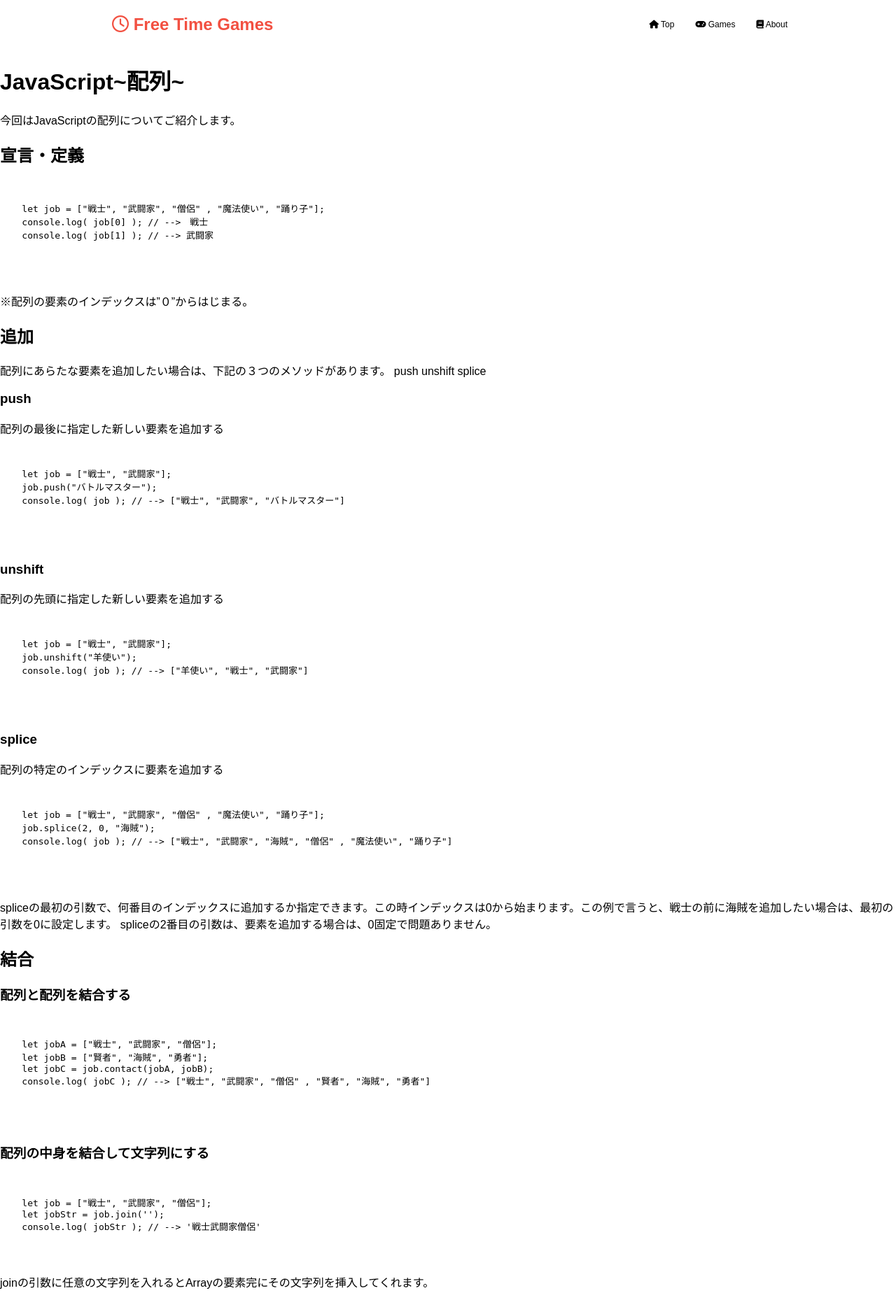
After one commit to Aki321/ftmgames, a PHP site: page /blog/jsArray.php in a window 1280 px wide. The commit adds this page. Shown: the top 1858 px of the page at 70% size. Run offline with PHP 8.4, Linux system fonts and the light colour scheme; some libraries are stand-ins or nearby versions.

Commit message:
Add blog Array

```diff
--- /dev/null
+++ b/blog/jsArray.php
@@ -0,0 +1,270 @@
+<!DOCTYPE html>
+<html lang="ja">
+<head>
+    <meta charset="utf-8">
+    <title>JavaScript入門</title>
+    <meta name="viewport" content="width=device-width, initial-scale=1.0">
+    <link rel="stylesheet" type="text/css" href="css/style.css">
+    <script src="https://kit.fontawesome.com/f3dff3c59a.js" crossorigin="anonymous"></script>
+</head>
+<body>
+    <header>
+        <div class="container">
+            <div class="container-small">
+                <a href="../index.php" class="headA"><span class="far fa-clock icon"></span> Free Time Games</a>
+
+                <button type="button" class="headC">
+                    <span class="fa fa-bars" title="MENU"></span>
+                </button>
+            </div>
+
+            <nav class="top_menu">
+                <ul>
+                    <li class="top">
+                        <a href="../index.php"><span class="fas fa-home"></span> Top</a>
+                    </li>
+                    <li class="games">
+                        <a href="../index.php"><span class="fas fa-gamepad"></span> Games</a>
+                    </li>
+                    <li class="about">
+                        <a href="../index.php"><span class="fas fa-book"></span> About</a>
+                    </li>
+                </ul>
+            </nav>
+        </div>
+    </header>
+    <main>
+        <h1>JavaScript~配列~</h1>
+        今回はJavaScriptの配列についてご紹介します。
+
+        <h2>宣言・定義</h2>
+            <pre>
+            <code>
+
+    let job = ["戦士", "武闘家", "僧侶" , "魔法使い", "踊り子"];
+    console.log( job[0] ); // -->　戦士
+    console.log( job[1] ); // --> 武闘家
+
+
+            </code>
+            </pre>
+            ※配列の要素のインデックスは”０”からはじまる。
+
+        <h2>追加</h2>
+        配列にあらたな要素を追加したい場合は、下記の３つのメソッドがあります。
+        push
+        unshift
+        splice
+        <h3>push</h3>
+        配列の最後に指定した新しい要素を追加する
+        <pre>
+            <code>
+
+    let job = ["戦士", "武闘家"];
+    job.push("バトルマスター");
+    console.log( job ); // --> ["戦士", "武闘家", "バトルマスター"]
+
+
+            </code>
+        </pre>
+
+        <h3>unshift</h3>
+        配列の先頭に指定した新しい要素を追加する
+        <pre>
+            <code>
+
+    let job = ["戦士", "武闘家"];
+    job.unshift("羊使い");
+    console.log( job ); // --> ["羊使い", "戦士", "武闘家"]
+
+
+            </code>
+        </pre>
+
+
+        <h3>splice</h3>
+        配列の特定のインデックスに要素を追加する
+        <pre>
+            <code>
+
+    let job = ["戦士", "武闘家", "僧侶" , "魔法使い", "踊り子"];
+    job.splice(2, 0, "海賊");
+    console.log( job ); // --> ["戦士", "武闘家", "海賊", "僧侶" , "魔法使い", "踊り子"]
+
+
+            </code>
+        </pre>
+        spliceの最初の引数で、何番目のインデックスに追加するか指定できます。この時インデックスは0から始まります。この例で言うと、戦士の前に海賊を追加したい場合は、最初の引数を0に設定します。
+        spliceの2番目の引数は、要素を追加する場合は、0固定で問題ありません。
+
+        <h2>結合</h2>
+        <h3>配列と配列を結合する</h3>
+        <pre>
+            <code>
+
+    let jobA = ["戦士", "武闘家", "僧侶"];
+    let jobB = ["賢者", "海賊", "勇者"];
+    let jobC = job.contact(jobA, jobB);
+    console.log( jobC ); // --> ["戦士", "武闘家", "僧侶" , "賢者", "海賊", "勇者"]
+
+
+            </code>
+        </pre>
+
+        <h3>配列の中身を結合して文字列にする</h3>
+
+        <pre>
+            <code>
+
+    let job = ["戦士", "武闘家", "僧侶"];
+    let jobStr = job.join('');
+    console.log( jobStr ); // --> '戦士武闘家僧侶'
+
+            </code>
+        </pre>
+
+        joinの引数に任意の文字列を入れるとArrayの要素完にその文字列を挿入してくれます。
+        <pre>
+            <code>
+
+    let job = ["戦士", "武闘家", "僧侶"];
+    let jobStr = job.join('スライム');
+    console.log( jobStr ); // --> '戦士スライム武闘家スライム僧侶'
+
+            </code>
+        </pre>
+
+        <h2>要素数</h2>
+        配列の中に要素数が何個あるか数える
+        <pre>
+            <code>
+
+    let job = ["戦士", "武闘家", "僧侶"];
+    let job数 = job.length;
+    console.log( `あなたが選択できる職業の数は${job数}つです。` ); // --> あなたが選択できる職業は3つです。
+
+            </code>
+        </pre>
+
+
+        <h2>ループ</h2>
+        配列のループに関する処理は、多数ありますが、例としてforEachを紹介します。
+        <pre>
+            <code>
+
+    let job = ["戦士", "武闘家", "僧侶"];
+    job.forEach(element => {
+        console.log(element);
+    })
+    //戦士
+    //武闘家
+    //僧侶
+
+            </code>
+        </pre>
+
+        インデックスも取り出したい場合は、下記のようにします。
+        <pre>
+            <code>
+
+    let job = ["戦士", "武闘家", "僧侶"];
+    job.forEach((element, index) => {
+        console.log(`${index}番目の職業は${element}`);
+    })
+    //0番目の職業は戦士
+    //1番目の職業は武闘家
+    //2番目の職業は僧侶
+
+            </code>
+        </pre>
+
+        <h2>検索</h2>
+        検索する処理も多数ありますが、今回は下記の2つをご紹介します。
+        indexOf
+        find
+        findIndex
+        <h3>indexOf</h3>
+        indexOFは、配列の中を検索して、最初の該当した要素のインデックスを返します。無ければ-1を返します。
+        <pre>
+            <code>
+
+    let job = ["戦士", "魔法使い", "魔法戦士"];
+    console.log(job.indexOF("戦士")); // 0
+    console.log(job.indexOF("魔法使い")); // 1
+    console.log(job.indexOF("魔法戦士")); // 2
+    console.log(job.indexOF("僧侶")); // -1
+
+            </code>
+        </pre>
+
+
+
+        <h3>find</h3>
+        上のfindプログラムでは、jobという配列の中に戦士があるか確認して、あれば戦士という値を返します。
+        逆に下のfindプログラムでは、配列の中に武闘家という要素は無いので、undefinedを返します。
+        <pre>
+            <code>
+
+    let job = ["戦士", "魔法使い", "魔法戦士"];
+    let result = job.find(element => element === "戦士");
+    console.log(result); // 戦士
+
+    result = job.find(element => element === "武闘家");
+    console.log(result); // undefined
+
+            </code>
+        </pre>
+
+
+        <h2>ソート</h2>
+        下記の通り、sort関数を使用すると、配列の中身をソートすることが出来ます。sortの引数に何も指定しないと下記のような結果になります。
+        (辞書順にソートされる)
+        <pre>
+            <code>
+
+    const level = [45, 99, 1, 100, 40, 200];
+    level.sort();
+    console.log(level); // Array [1, 100, 200, 40, 45, 99]
+
+            </code>
+        </pre>
+
+        上記を数字の小さい順にしたい場合は、ソートに引数に関数を指定する必要があります。
+        以下にサンプルコードを示します。値が小さい順位ソートされています。
+        <pre>
+            <code>
+
+    function compare(a, b) {
+        if (a < b) { return -1; } //bの順番を遅くする(マイナスする)
+        if (a > b) { return 1; } //bを順番を早くする(プラスする)
+        return 0;
+    }
+
+    level.sort(compare);
+    console.log(level);　// Array [1, 40, 45, 99, 100, 200]
+
+            </code>
+        </pre>
+
+        上記のように、a値を基準にb値を比較して、bの順番を遅くしたい場合は、-1を返し、逆に順番を早めたい場合は、1を返します。順番を変えない場合は、0を返します。
+        サンプルの場合、aよりもbの方が大きい場合は、bの順番を遅くしたいので、-1を返しています。aよりbの方が小さい場合は、bの順番を早めたいので、1を返しています。
+
+
+        <h2>コピー(値渡し)</h2>
+        配列のコピーには様々な方法がありますが、今回はシンプルな記述ですむcontactのサンプルをご紹介します。
+        <pre>
+            <code>
+    let jobA = ["戦士", "武闘家", "勇者"];
+    let jobB = jobA.contact();
+    console.log(jobB); // "戦士", "武闘家", "勇者"
+
+            </code>
+        </pre>
+
+
+
+    </main>
+
+
+</body>
+</html>
--- a/index.php
+++ b/index.php
@@ -84,7 +84,10 @@
             </div>
             <div class="allblogs">
                 <div>
-                    <a href="./blog/beginnersguidejs.php"><p>JavaScript入門</p></a>
+                    <a href="./blog/beginnersguidejs.php"><p>JavaScript~入門~</p></a>
+                </div>
+                <div>
+                    <a href="./blog/jsArray.php"><p>JavaScript~配列~</p></a>
                 </div>
             </div>
         </div>
```
